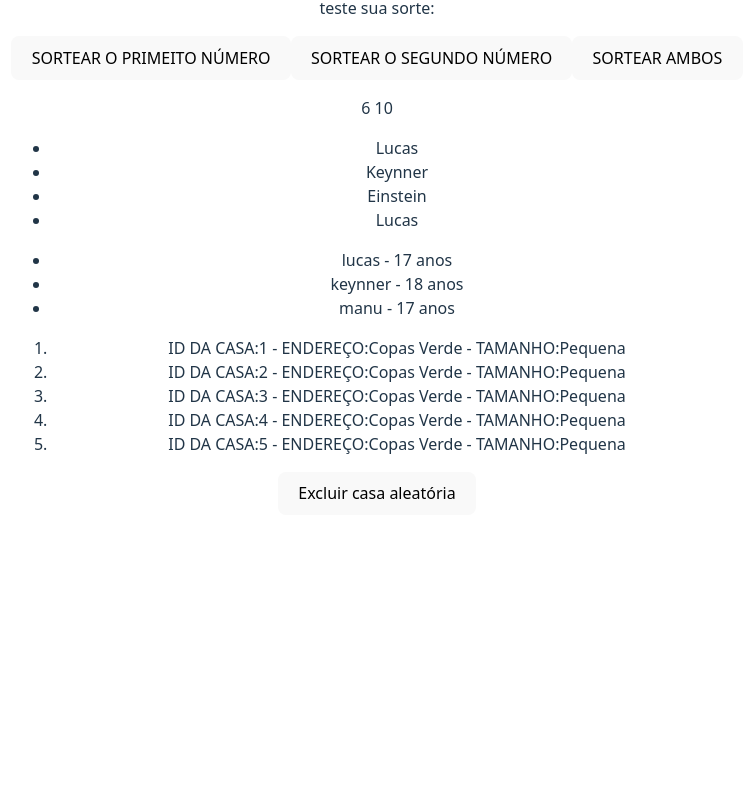
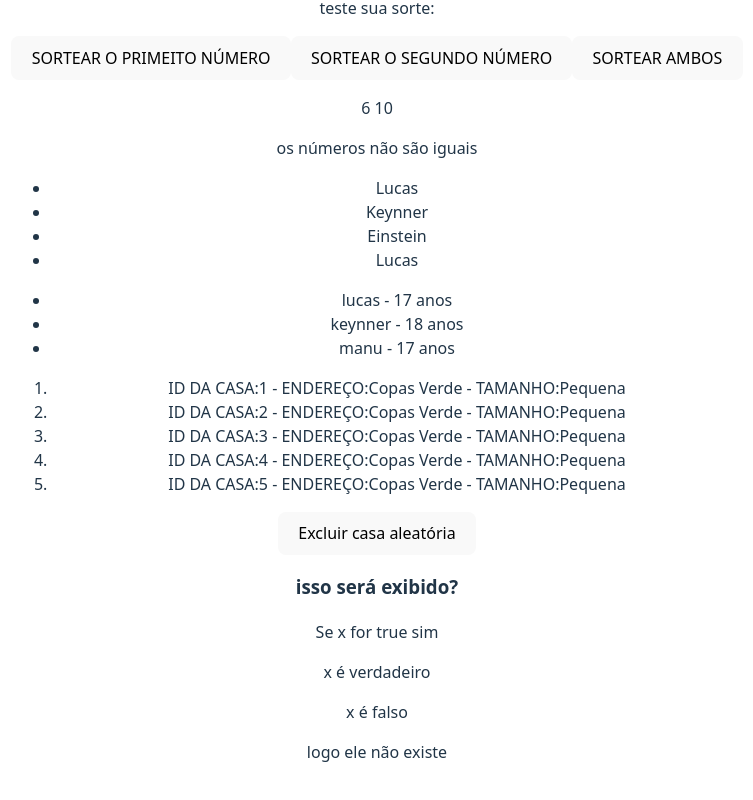
Before and after one commit to LUCASGOODPROGRAMMER/FRONT-END_ESTUDO, a React (Vite) app in the folder html_css_js_react/3_MAIS_SOBRE_REACT/avancando_em_react/: page / in a window 1280 px wide. Shown: the part 630-1430 px from the top of the page, without its empty margins (263-1016 px from the left). Before the commit the page ends 1177 px from the top, so only its background shows below. Built offline with nearby package versions, Linux system fonts and the light colour scheme.

Commit message:
render ternário

```diff
--- a/html_css_js_react/3_MAIS_SOBRE_REACT/avancando_em_react/src/App.jsx
+++ b/html_css_js_react/3_MAIS_SOBRE_REACT/avancando_em_react/src/App.jsx
@@ -9,6 +9,7 @@ import Data from './components/Data'
 import Sum from './components/Sum'
 import ListRender from './components/ListRender'
 import Home from './components/Home'
+import ConditionalRender from './components/ConditionalRender'
 
 function App() {
 
@@ -23,6 +24,7 @@ function App() {
       <ListRender/>
       {/**testando */}
       <Home/>
+      <ConditionalRender/>
     </>
   )
 }
--- /dev/null
+++ b/html_css_js_react/3_MAIS_SOBRE_REACT/avancando_em_react/src/components/ConditionalRender.jsx
@@ -0,0 +1,30 @@
+import React from "react";
+
+function ConditionalRender() {
+  const x = true;
+
+  return (
+    <div>
+      {/** render condicional */}
+      <h3>isso será exibido?</h3>
+
+      {x && <p>Se x for true sim</p>}
+
+      {/**render ternário */}
+      {x ? <p>x é verdadeiro</p> : <p>x é falso</p>}
+      {!x ? (
+        <>
+          <p>x é verdadeiro</p>
+          <p>logo ele existe</p>
+        </>
+      ) : (
+        <>
+          <p>x é falso</p>
+          <p>logo ele não existe</p>
+        </>
+      )}
+    </div>
+  );
+}
+
+export default ConditionalRender;
--- a/html_css_js_react/3_MAIS_SOBRE_REACT/avancando_em_react/src/components/Data.jsx
+++ b/html_css_js_react/3_MAIS_SOBRE_REACT/avancando_em_react/src/components/Data.jsx
@@ -11,6 +11,8 @@ const Data = () => {
 
             <p>Valor: {randomNumber}</p>
             <button onClick={() => setRandomNumber(Math.ceil(Math.random() * 100))}>SORTEAR</button>
+
+
         </>
     )
 }
--- a/html_css_js_react/3_MAIS_SOBRE_REACT/avancando_em_react/src/components/Sum.jsx
+++ b/html_css_js_react/3_MAIS_SOBRE_REACT/avancando_em_react/src/components/Sum.jsx
@@ -6,6 +6,7 @@ const Sum = () => {
   function randomNumber() {
     return Math.ceil(Math.random() * 10);
   }
+
   return (
     <>
       <p>teste sua sorte:</p>
@@ -23,6 +24,7 @@ const Sum = () => {
       <p>
         {number} {otherNumber}
       </p>
+      {number === otherNumber ?<p>sortudo</p>:<p>os números não são iguais</p>}
     </>
   );
 };
```
Also changed, not shown: 1 other file (tests, documents, lock files or other folders).
